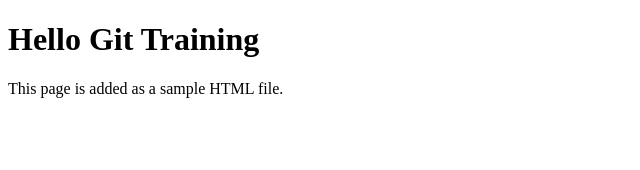
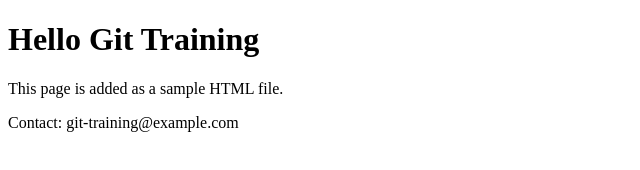
Before and after one commit to Nyihtetag01/training, a plain HTML site: page index.html in a window 1280 px wide. Shown: the whole page, without its empty margins (0-640 px from the left). Drawn offline with Linux system fonts and the light colour scheme.

Commit message:
Add contact to index

```diff
--- a/index.html
+++ b/index.html
@@ -9,3 +9,4 @@
     <p>This page is added as a sample HTML file.</p>
   </body>
 </html>
+<p>Contact: git-training@example.com</p>
```
